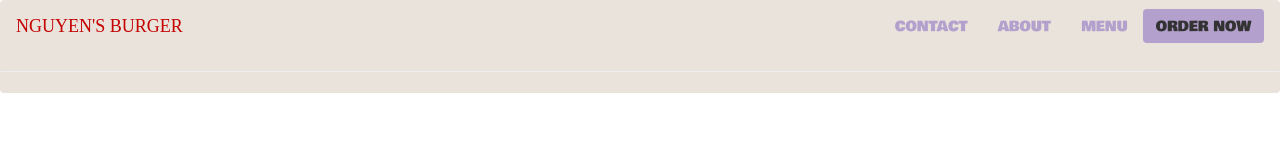
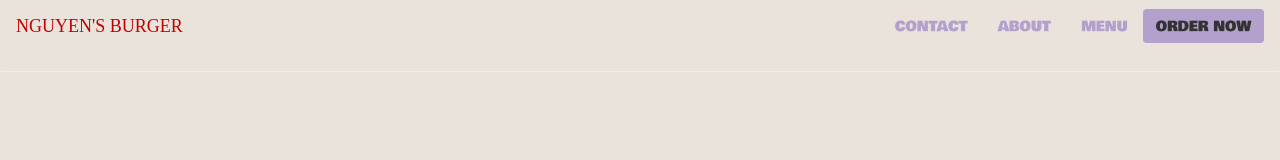
Before and after one commit to notnguyen/ProjectWA, a plain HTML site: page NguyenBurger/index.html in a window 1280 px wide. Shown: the top 160 px of the page. Drawn offline with nearby package versions, Linux system fonts and the light colour scheme; a web font is replaced by a local one.

Commit message:
Update index.html

```diff
--- a/NguyenBurger/index.html
+++ b/NguyenBurger/index.html
@@ -19,6 +19,7 @@
     />
     <script src="https://ajax.googleapis.com/ajax/libs/jquery/3.7.1/jquery.min.js"></script>
     <script src="https://maxcdn.bootstrapcdn.com/bootstrap/3.4.1/js/bootstrap.min.js"></script>
+    <body style="background-color:#e9e3dc;"></body>
   </head>
   <body style="height: 1500px">
     <nav class="navbar bg-burger">
```
